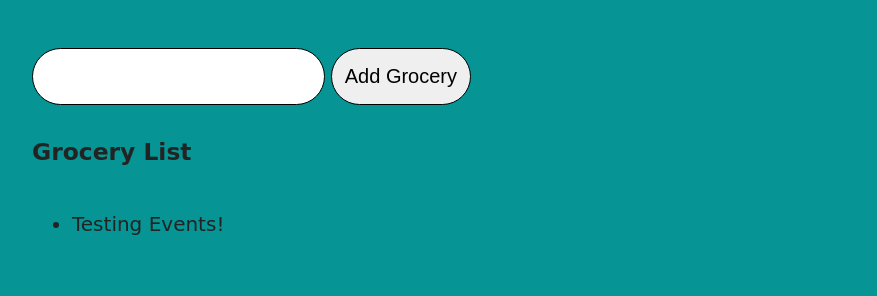
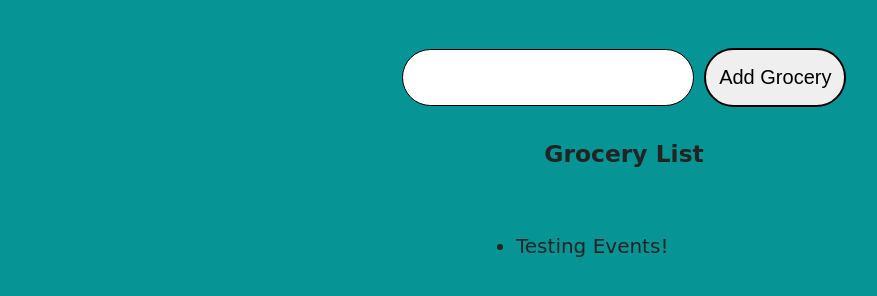
Before and after one commit to hokevin404/sba316, a plain HTML site: page index.html in a window 1280 px wide. Shown: the whole page, without its empty margins (16-893 px from the left). Drawn offline with Linux system fonts and the light colour scheme.

Commit message:
Styled list

```diff
--- a/styles/styles.css
+++ b/styles/styles.css
@@ -11,7 +11,7 @@ body {
 button {
     font-size: 20px;
     padding: 2vh 1vw;
-    border: 1px solid black;
+    border: 2px solid black;
     border-radius: 50px;
     cursor: pointer;
 }
@@ -26,4 +26,25 @@ input {
     padding: 2vh 1vw;
     border: 1px solid black;
     border-radius: 50px;
+    margin-right: 10px;
 }
+
+li {
+    cursor: pointer;
+    word-break: break-word;
+}
+
+.ul-container {
+    text-align: center;
+    width: 50vw;
+    display: table;
+    margin-left: auto;
+    margin-right: auto;
+    /* margin: 0 auto; */
+}
+
+#groceryList {
+    display: inline-block;
+    text-align: left;
+    width: 20vw;
+}
```
